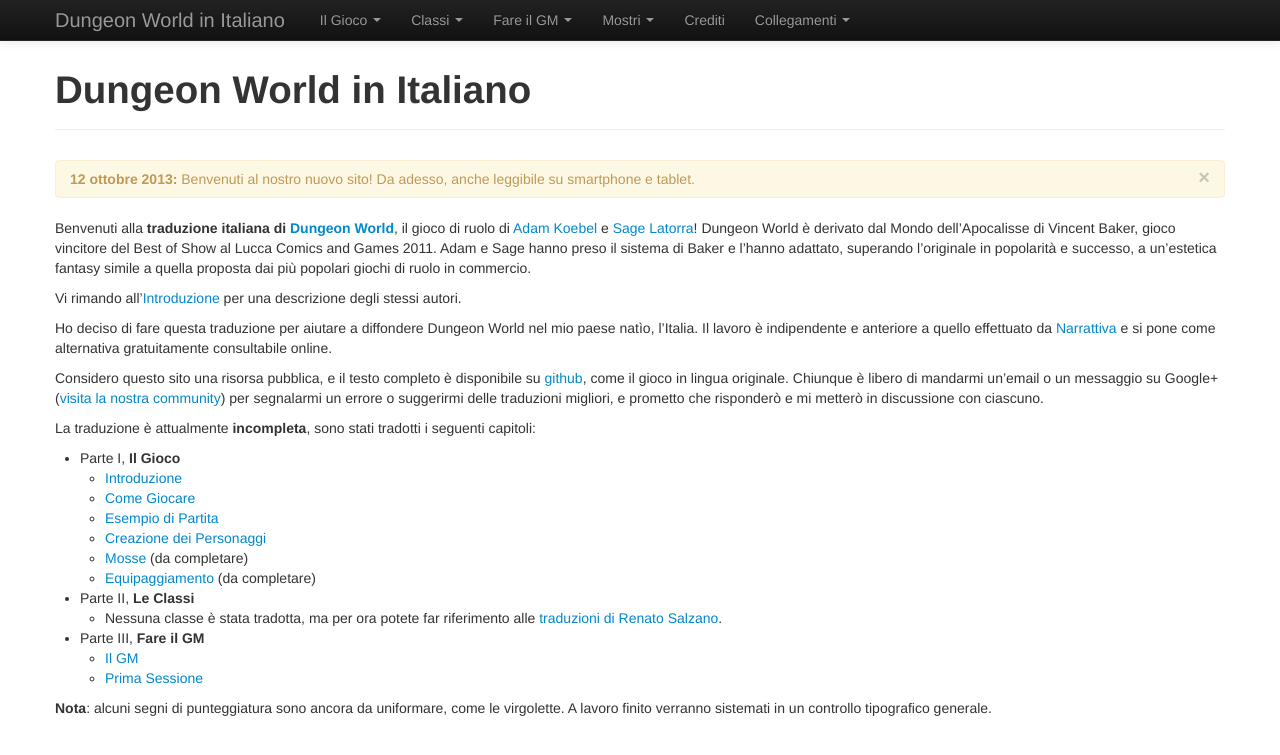
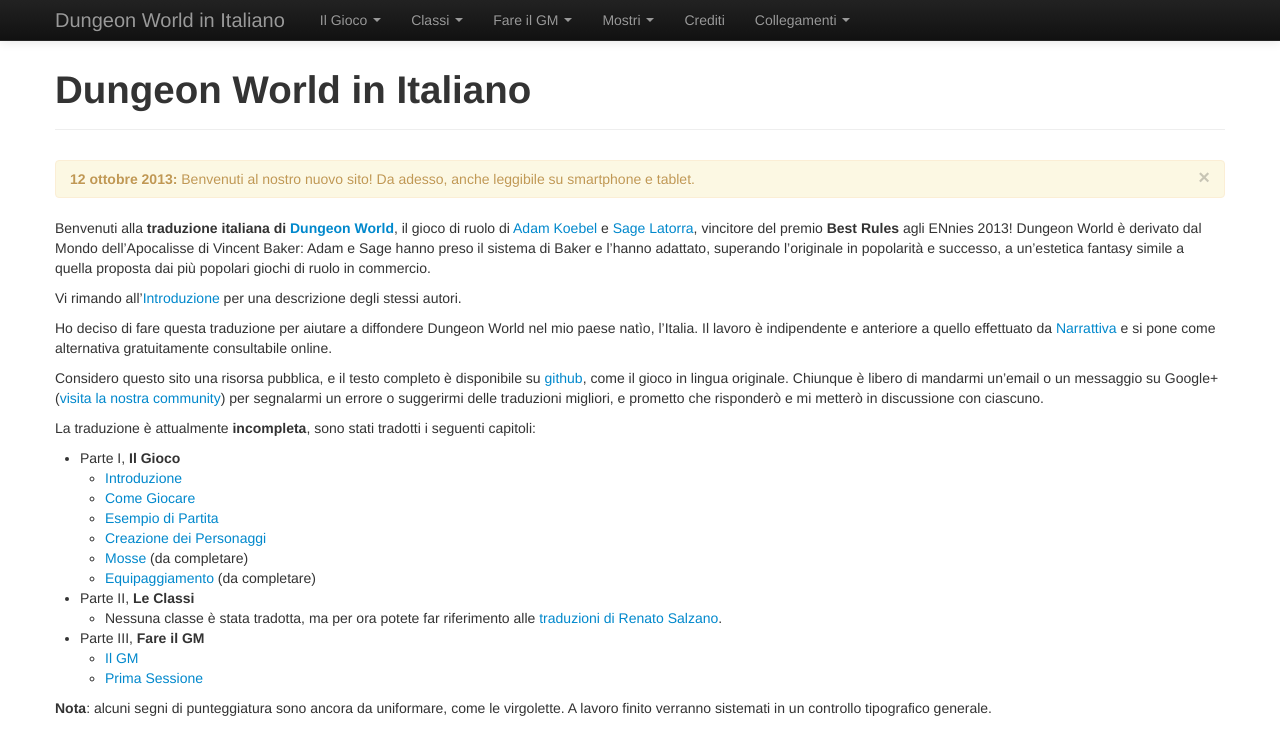
Before and after one commit to Kelmor91/Dungeon-World-Italiano, a Jekyll site: the page built from index.md, in a window 1280 px wide and 900 px high. Shown: the top 755 px of the window. Built offline with Jekyll 4.4.1, drawn with Linux system fonts in a browser that asks for light colours; nearby versions of some CDN libraries.

Commit message:
aggiornamento premi

```diff
--- a/index.md
+++ b/index.md
@@ -8,7 +8,7 @@
 <strong>12 ottobre 2013:</strong> Benvenuti al nostro nuovo sito! Da adesso, anche leggibile su smartphone e tablet.
 </div>
 
-Benvenuti alla **traduzione italiana di [Dungeon World][dw]**, il gioco di ruolo di [Adam Koebel][adam] e [Sage Latorra][sage]! Dungeon World è derivato dal Mondo dell'Apocalisse di Vincent Baker, gioco vincitore del Best of Show al Lucca Comics and Games 2011. Adam e Sage hanno preso il sistema di Baker e l'hanno adattato, superando l'originale in popolarità e successo, a un'estetica fantasy simile a quella proposta dai più popolari giochi di ruolo in commercio.
+Benvenuti alla **traduzione italiana di [Dungeon World][dw]**, il gioco di ruolo di [Adam Koebel][adam] e [Sage Latorra][sage], vincitore del premio **Best Rules** agli ENnies 2013! Dungeon World è derivato dal Mondo dell'Apocalisse di Vincent Baker: Adam e Sage hanno preso il sistema di Baker e l'hanno adattato, superando l'originale in popolarità e successo, a un'estetica fantasy simile a quella proposta dai più popolari giochi di ruolo in commercio.
 
 Vi rimando all'[Introduzione](introduzione) per una descrizione degli stessi autori.
 
```
